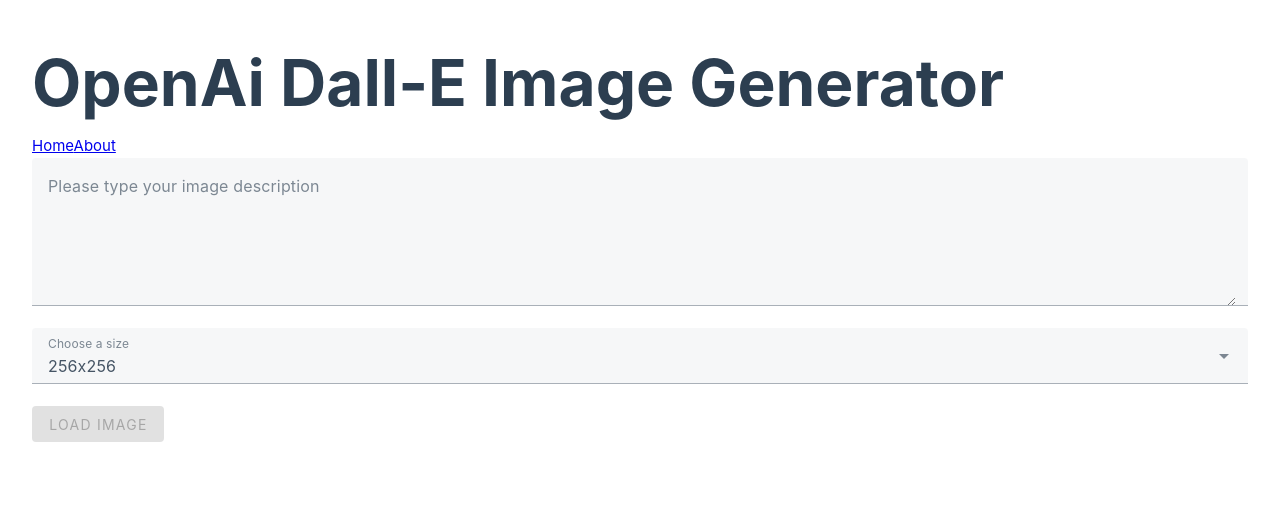
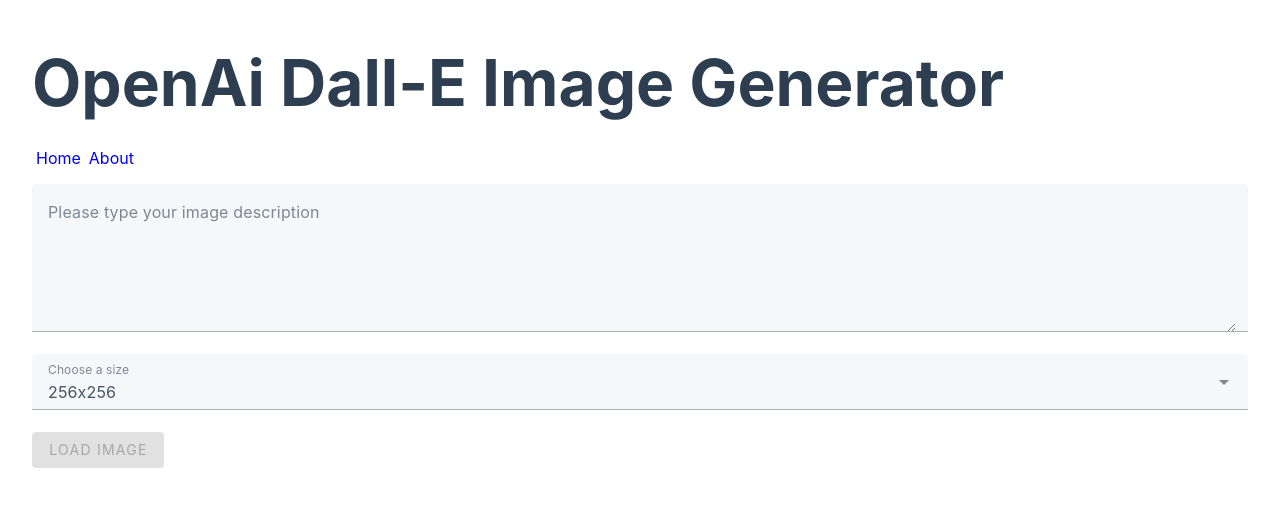
Before and after one commit to xppi/openai-image-generator-vue, a Vue app: page / in a window 1280 px wide. Shown: the top 506 px of the page. Built offline with nearby package versions, Linux system fonts and the light colour scheme; no server answers.

Commit message:
Provide some basic styling for nav links

```diff
--- a/src/App.vue
+++ b/src/App.vue
@@ -18,4 +18,16 @@
 </template>
 
 <style scoped>
+  nav {
+    display: flex;
+    justify-content: flex-start;
+    align-items: stretch;
+  }
+
+  nav a {
+    display: flex;
+    padding: 12px 4px;
+    font-size: 16px;
+    text-decoration: none;
+  }
 </style>
```
